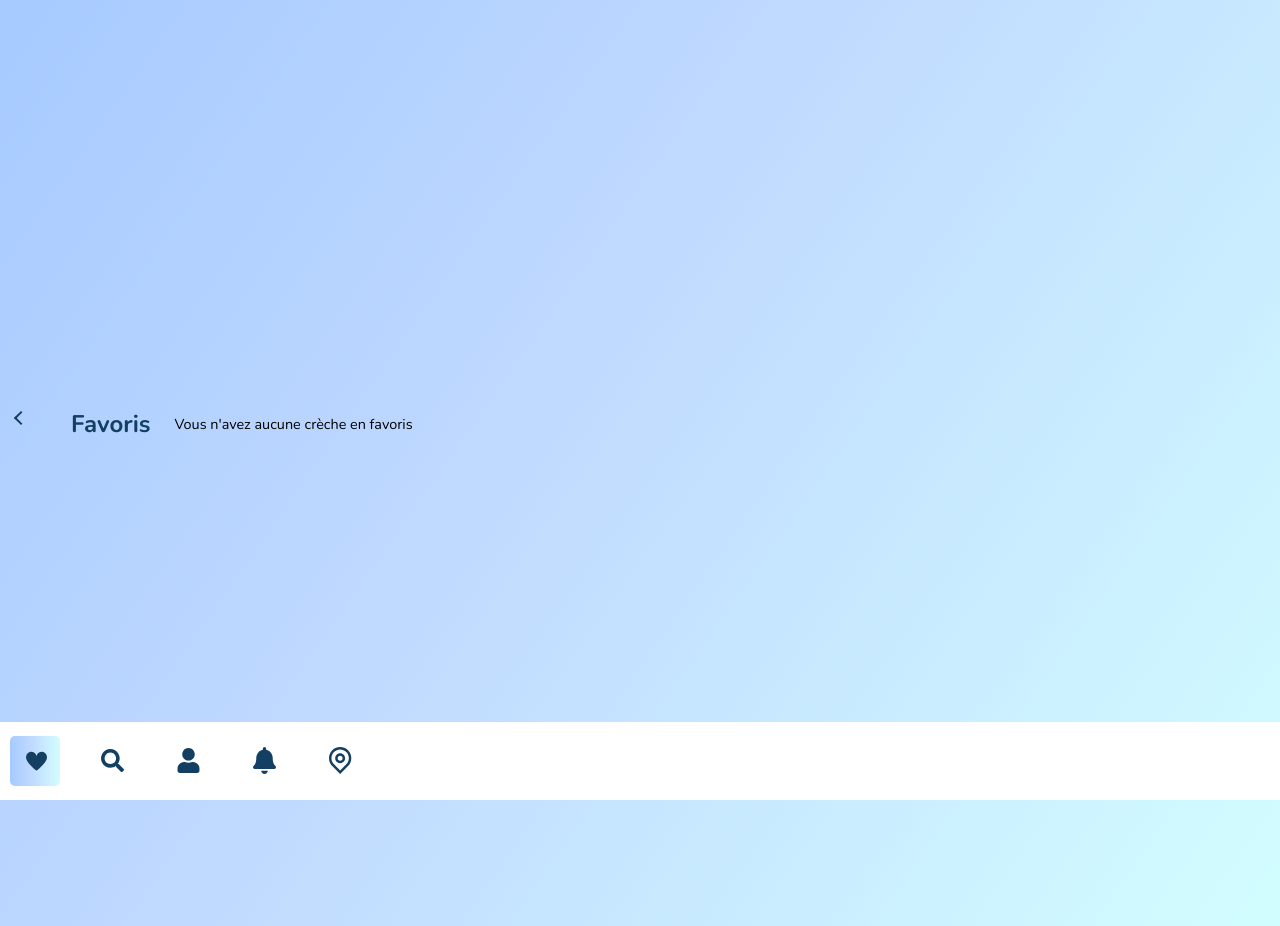
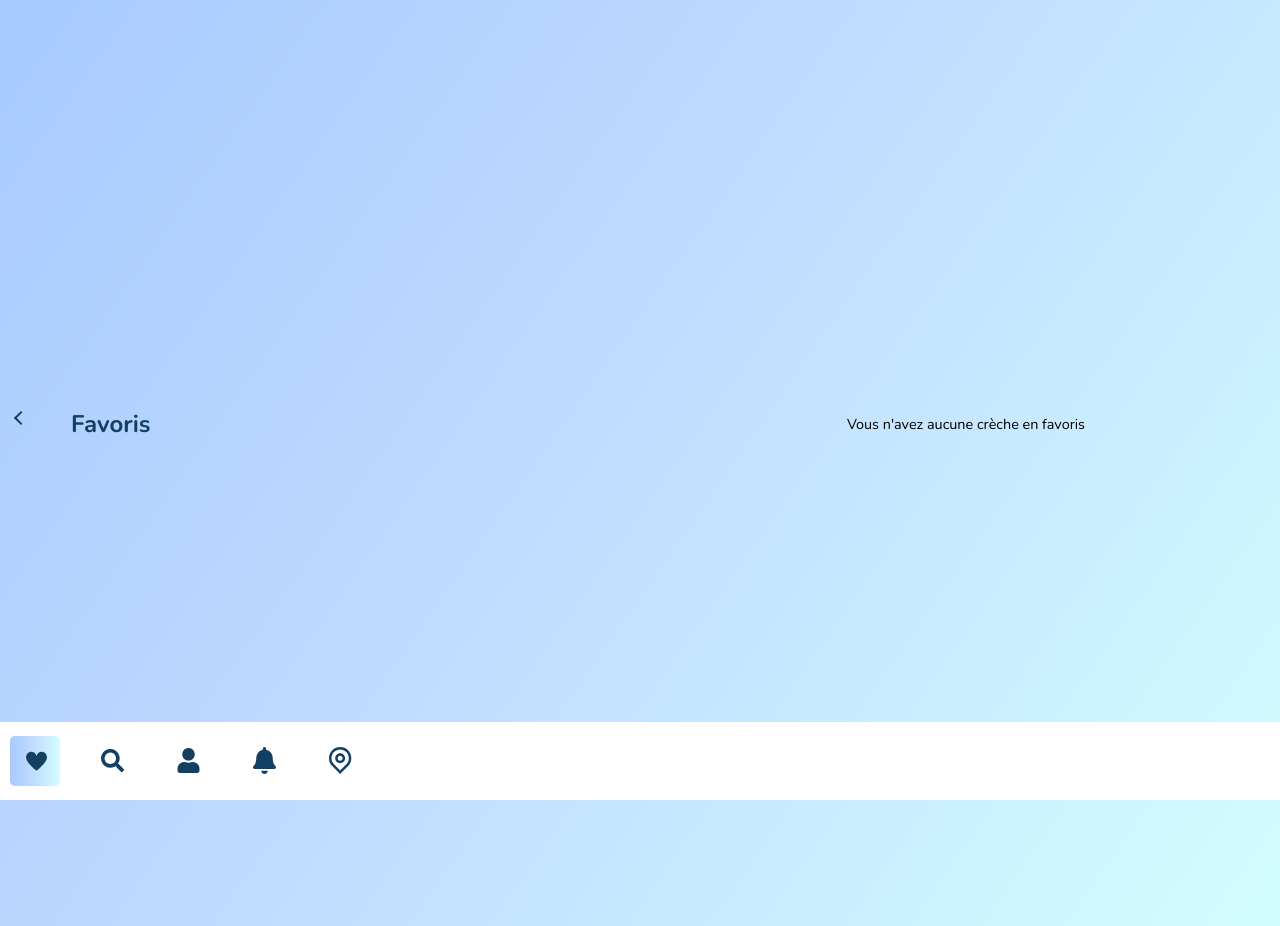
Before and after one commit to naiiipan44/Les-Petits-Nids, a React (Vite) app in the folder client/: page /favorites in a window 1280 px wide. Built offline with nearby package versions, Linux system fonts and the light colour scheme; a web font is replaced by a local one.

Commit message:
searchpage mediaqueries work in progress

```diff
--- a/client/src/pages/SearchPage.css
+++ b/client/src/pages/SearchPage.css
@@ -56,14 +56,18 @@
   justify-content: center;
 }
 
-/* @media screen and (min-width: 381px) and (max-width: 1024px) {
-} */
+@media screen and (min-width: 381px) and (max-width: 1024px) {
+  .main-search-page {
+    display: grid;
+    grid-template-columns: repeat(auto-fit, minmax(250px, 1fr));
+    gap: 24px;
+  }
+}
 
 @media screen and (min-width: 1025px) {
   .main-search-page {
-    display: flex;
-    flex-direction: row;
-    margin: 5% 0 5% 0;
+    display: grid;
+    grid-template-columns: repeat(auto-fit, minmax(250px, 1fr));
     gap: 24px;
   }
 }
```
Also changed, not shown: 1 other file (tests, documents, lock files or other folders).
